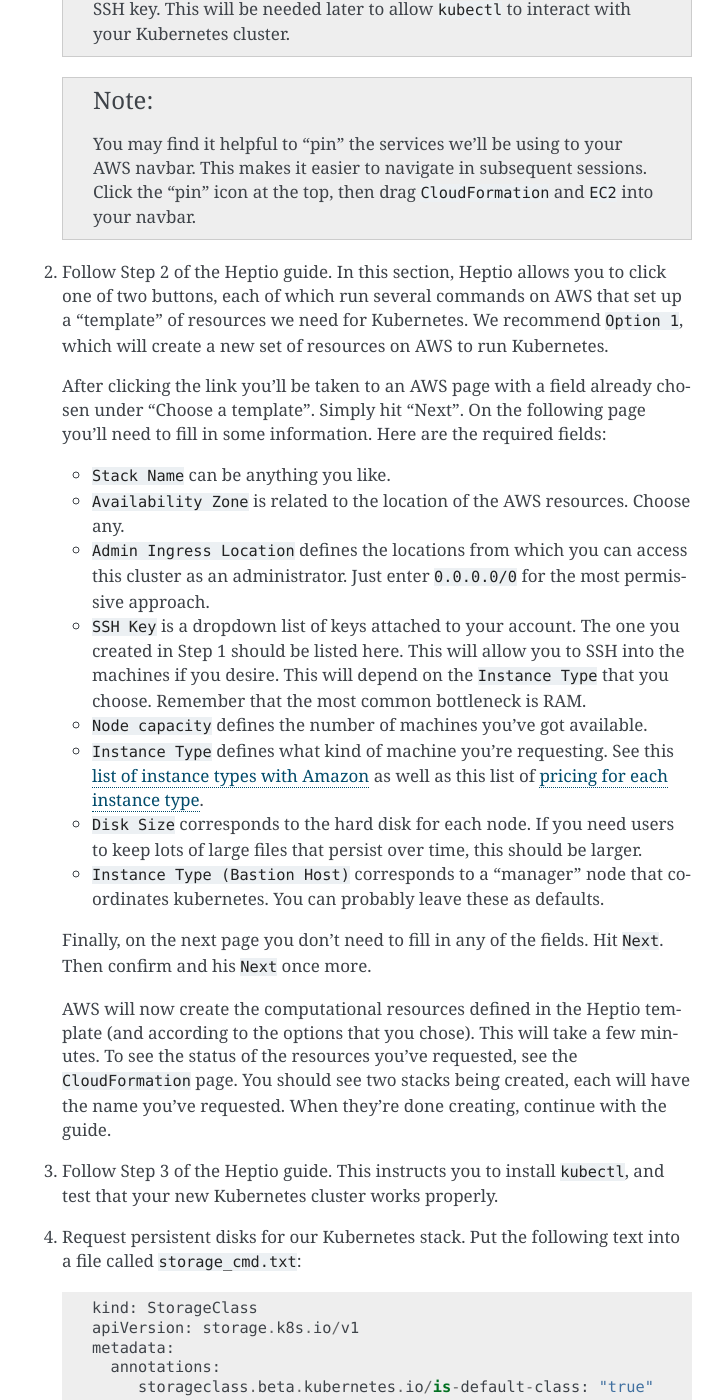
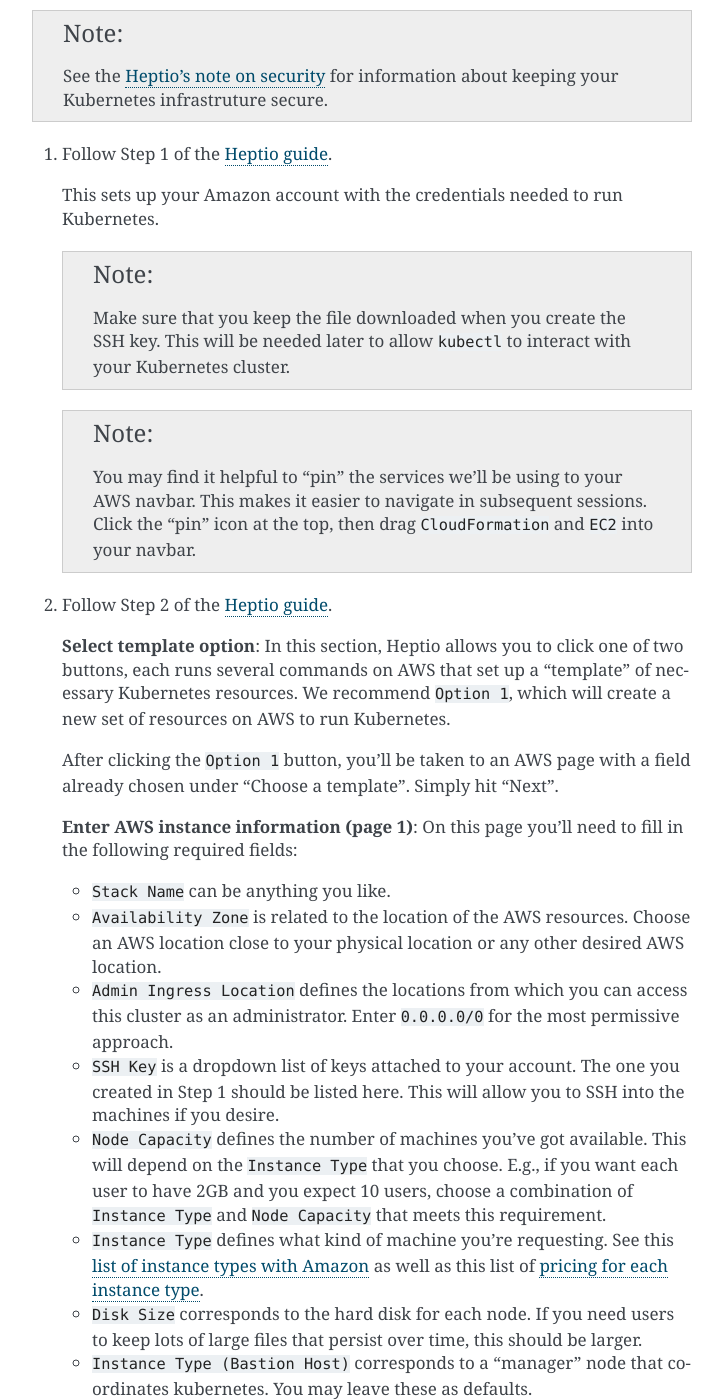
Before and after one commit to jupyterhub/zero-to-jupyterhub-k8s, a Sphinx documentation site: the page built from doc/source/create-k8s-cluster.rst, in a window 1280 px wide and 1400 px high, scrolled down 3510 px. Shown: the whole window, without its empty margins (388-1111 px from the left). Built offline with Sphinx 7.4.7, drawn with Linux system fonts in a browser that asks for light colours; some of the changed text lies outside the part shown.

Commit message:
carol comments

```diff
--- a/doc/source/create-k8s-cluster.rst
+++ b/doc/source/create-k8s-cluster.rst
@@ -12,6 +12,12 @@
 - :ref:`Amazon AWS <amazon-aws>`
 - Red Hat OpenShift
 - Others
+
+.. note::
+
+   During the process of setting up JupyterHub, you'll be creating some
+   files for configuration purposes. It may be helpful to create a folder
+   for your JuypterHub deployment to keep track of these files.
 
 .. _google-cloud:
 
@@ -170,12 +176,17 @@
 
 AWS does not have native support for Kubernetes, however there are
 many organizations that have put together their own solutions and
-guides for setting up Kubernetes on AWS. We like the `guide put
-together by Heptio <https://s3.amazonaws.com/quickstart-reference/heptio/latest/doc/heptio-kubernetes-on-the-aws-cloud.pdf>`_,
+guides for setting up Kubernetes on AWS. We like the `Heptio guide`_,
 and recommend using this for setting up your stack.
 
-1. Follow Step 1 of the Heptio guide. This sets up your Amazon account with
-   the credentials needed to run Kubernetes.
+.. note::
+
+  See the `Heptio's note on security <http://blog.kubernetes.io/2016/08/security-best-practices-kubernetes-deployment.html>`_
+  for information about keeping your Kubernetes infrastruture secure.
+
+1. Follow Step 1 of the `Heptio guide`_.
+
+   This sets up your Amazon account with the credentials needed to run Kubernetes.
 
    .. note::
 
@@ -190,28 +201,34 @@
       Click the "pin" icon at the top, then drag ``CloudFormation`` and
       ``EC2`` into your navbar.
 
-2. Follow Step 2 of the Heptio guide. In this section, Heptio allows you
-   to click one of two buttons, each of which run several commands on AWS
-   that set up a "template" of resources we need for Kubernetes.
+2. Follow Step 2 of the `Heptio guide`_.
+
+   **Select template option**: In this section, Heptio allows you
+   to click one of two buttons, each runs several commands on AWS
+   that set up a "template" of necessary Kubernetes resources.
    We recommend ``Option 1``, which will create a new set of resources
    on AWS to run Kubernetes.
 
-   After clicking the link you'll be taken to an AWS page with a field already
-   chosen under "Choose a template". Simply hit "Next". On the following
-   page you'll need to fill in some information. Here are the required fields:
+   After clicking the ``Option 1`` button, you'll be taken to an AWS page with a field already
+   chosen under "Choose a template". Simply hit "Next".
+
+   **Enter AWS instance information (page 1)**: On this page you'll need to
+   fill in the following required fields:
 
    * ``Stack Name`` can be anything you like.
    * ``Availability Zone`` is related to the location of the AWS
-     resources. Choose any.
+     resources. Choose an AWS location close to your physical location or
+     any other desired AWS location.
    * ``Admin Ingress Location`` defines the locations from which you
-     can access this cluster as an administrator. Just enter ``0.0.0.0/0``
+     can access this cluster as an administrator. Enter ``0.0.0.0/0``
      for the most permissive approach.
    * ``SSH Key`` is a dropdown list of keys attached to your account.
      The one you created in Step 1 should be listed here. This will allow
-     you to SSH into the machines if you desire. This will depend on
-     the ``Instance Type`` that you choose. Remember that the most
-     common bottleneck is RAM.
-   * ``Node capacity`` defines the number of machines you've got available.
+     you to SSH into the machines if you desire.
+   * ``Node Capacity`` defines the number of machines you've got available.
+     This will depend on the ``Instance Type`` that you choose. E.g., if you
+     want each user to have 2GB and you expect 10 users, choose a combination
+     of ``Instance Type`` and ``Node Capacity`` that meets this requirement.
    * ``Instance Type`` defines what kind of machine you're requesting. See
      this `list of instance types with Amazon <https://aws.amazon.com/ec2/instance-types/>`_
      as well as this list of `pricing for each instance type <https://aws.amazon.com/ec2/pricing/on-demand/>`_.
@@ -219,23 +236,27 @@
      you need users to keep lots of large files that persist over time,
      this should be larger.
    * ``Instance Type (Bastion Host)`` corresponds to a "manager"
-     node that coordinates kubernetes. You can probably leave these as defaults.
+     node that coordinates kubernetes. You may leave these as defaults.
 
-   Finally, on the next page you don't need to fill in any of the fields.
-   Hit ``Next``. Then confirm and his ``Next`` once more.
+   **Enter AWS instance information (page 2)**: On the second page you may leave
+   all of these fields as is or customize as you wish. When done, hit ``Next``. Then
+   confirm and hit ``Next`` once more.
 
    AWS will now create the computational resources defined in the Heptio
    template (and according to the options that you chose). This will
-   take a few minutes. To see the status of the resources you've requested,
+   take a few minutes.
+
+   To see the status of the resources you've requested,
    see the ``CloudFormation`` page. You should see two stacks being created,
    each will have the name you've requested. When they're done creating,
    continue with the guide.
 
-3. Follow Step 3 of the Heptio guide. This instructs you to install ``kubectl``,
-   and test that your new Kubernetes cluster works properly.
+3. Follow Step 3 of the `Heptio guide`_. Install ``kubectl``,
+   and test that your new Kubernetes cluster works properly. In this step
+   you'll need the SSH key file that was generated in Step 1.
 
-4. Request persistent disks for our Kubernetes stack. Put
-   the following text into a file called ``storage_cmd.txt``::
+4. Create a file, ``storage_cmd.txt`` on your local computer, and enter
+   this text::
 
        kind: StorageClass
        apiVersion: storage.k8s.io/v1
```
Also changed, not shown: other parts of doc/source/create-k8s-cluster.rst (+1 -0 lines).
